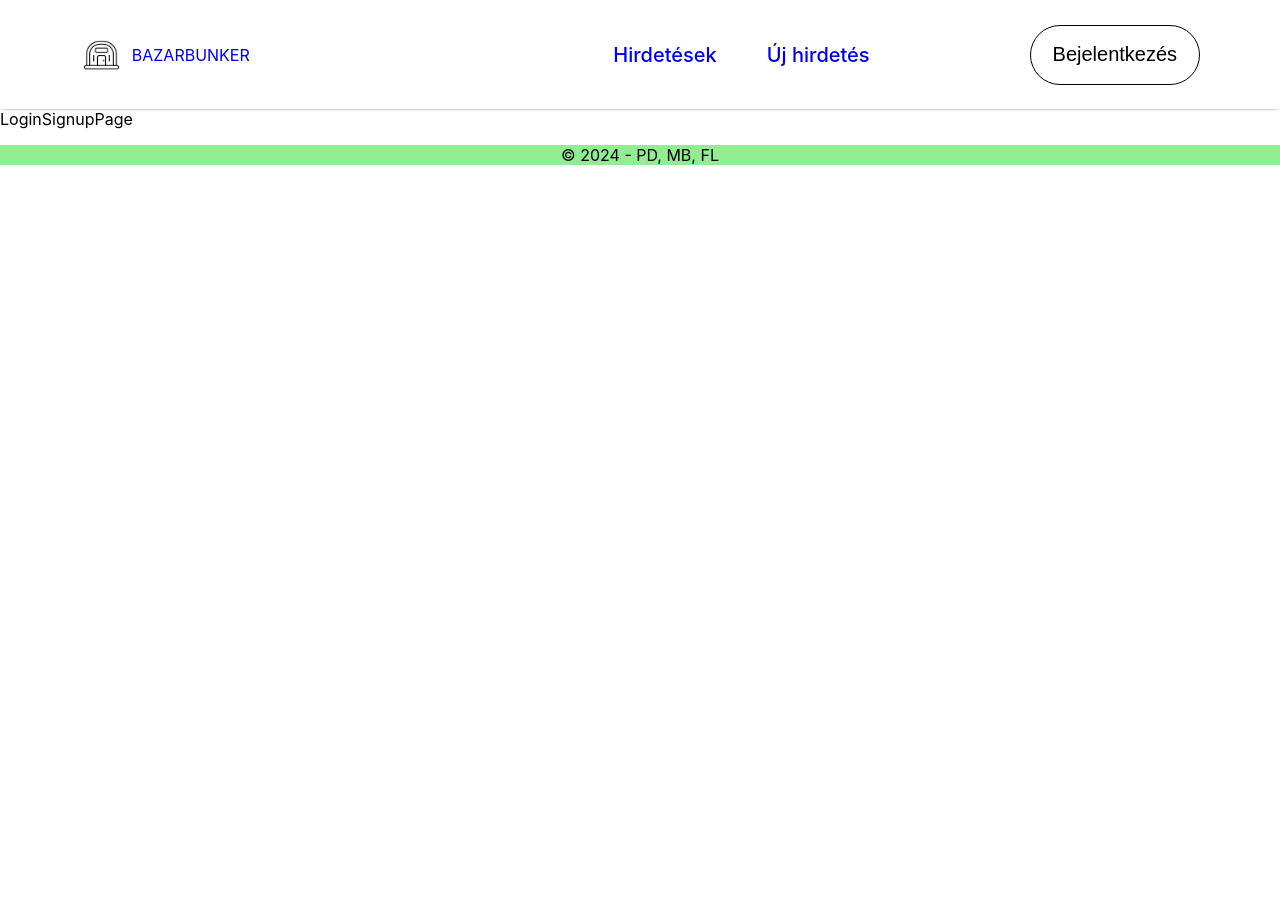
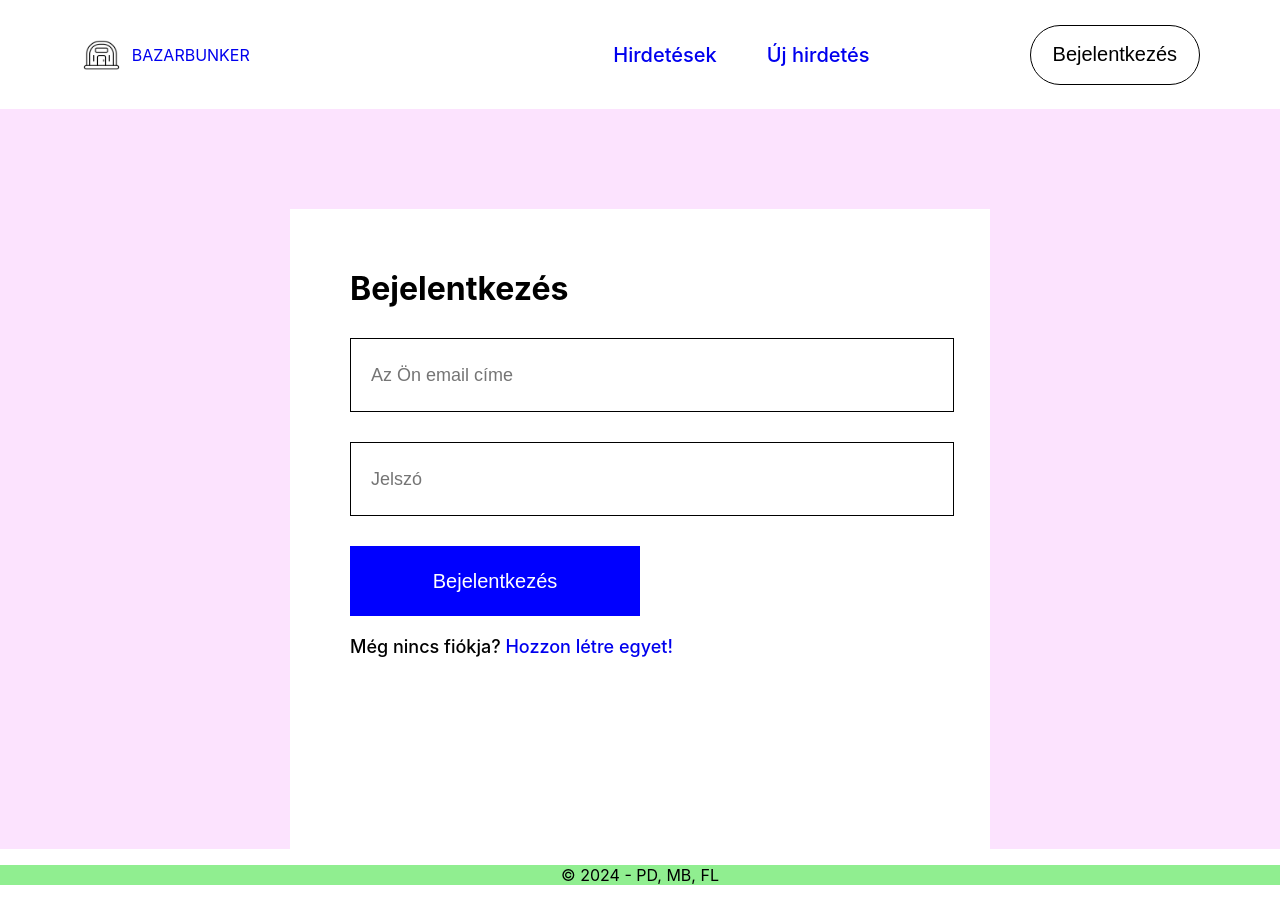
Before and after one commit to farkaslevente/14AA-D-BazarBunker, a React (Create React App) app in the folder frontend_new/: page /bejelentkezes in a window 1280 px wide. Before the commit the page ends 800 px from the top, so only its background shows below. Built offline with nearby package versions, Linux system fonts and the light colour scheme.

Commit message:
took apart login and register pages loginpage style done next: registerpage

```diff
--- a/frontend_new/src/App.js
+++ b/frontend_new/src/App.js
@@ -2,11 +2,12 @@ import './App.css';
 import { Navbar } from './Components/Navbar/Navbar';
 import { BrowserRouter, Routes, Route } from 'react-router-dom';
 import { WelcomePage } from './Pages/WelcomePage';
-import { LoginSignupPage } from './Pages/LoginSignupPage';
+import { LoginPage } from './Pages/LoginPage';
 import { AllAdsPage } from './Pages/AllAdsPage';
 import { NewAdPage } from './Pages/NewAdPage';
 import { AdDetailsPage } from './Pages/AdDetailsPage';
 import { Footer } from './Components/Footer/Footer';
+import { RegisterPage } from './Pages/RegisterPage';
 
 function App() {
   return (
@@ -16,14 +17,13 @@ function App() {
 
         <Routes>
           <Route path='/' element={<WelcomePage/>}/>
-          <Route path='/bejelentkezes' element={<LoginSignupPage/>}/>
+          <Route path='/bejelentkezes' element={<LoginPage/>}/>
+          <Route path='/regisztracio' element={<RegisterPage/>}/>
           <Route path='/hirdetesek' element={<AllAdsPage/>}>
             <Route path=':hirdetesId' element={<AdDetailsPage/>}/>
           </Route>
           <Route path='/ujhirdetes' element={<NewAdPage/>}/>
 
-
-          <Route path='/login' element={<LoginSignupPage/>}/>
         </Routes>
 
         <Footer/>
--- /dev/null
+++ b/frontend_new/src/Pages/CSS/LoginPage.css
@@ -0,0 +1,59 @@
+.loginpage {
+    width: 100%;
+    height: 80vh;
+    background: #fce3fe;
+    padding-top: 100px;
+}
+
+.login-container {
+    width: 580px;
+    height: 600px;
+    background: white;
+    margin: auto;
+    padding: 40px 60px;
+}
+
+.login-container h1 {
+    margin: 20px 0px;
+}
+
+.login-fields {
+    display:  flex;
+    flex-direction: column;
+    gap: 30px;
+    margin-top: 30px;
+}
+
+.login-fields input {
+    height: 70px;
+    width: 100%;
+    padding-left: 20px;
+    border: 1px solid black;
+    outline: none;
+    color: #fce3fe;
+    font-size: 18px;
+}
+
+.login-container button {
+    width: 50%;
+    height: 70px;
+    color: white;
+    background: blue;
+    margin-top: 30px;
+    border: none;
+    font-size: 20px;
+    font-weight: 500;
+    cursor: pointer;
+}
+
+.login-signup {
+    margin-top: 20px;
+    color: black;
+    font-size: 18px;
+    font-weight: 500;
+}
+
+.login-signup span {
+    color: blue;
+    font-weight: 600;
+}
--- /dev/null
+++ b/frontend_new/src/Pages/LoginPage.jsx
@@ -0,0 +1,20 @@
+import React from 'react'
+import './CSS/LoginPage.css'
+
+export const LoginPage = () => {
+  return (
+    <div className='loginpage'>
+        <div className="login-container">
+            <h1>Bejelentkezés</h1>
+            <div className="login-fields">
+                <input type="email" placeholder='Az Ön email címe'/>
+                <input type="password" placeholder='Jelszó'/>
+            </div>
+            <div>
+                <button>Bejelentkezés</button>
+                <p className="login-signup">Még nincs fiókja? <a style={{ textDecoration: 'none'}} href='/regisztracio'>Hozzon létre egyet!</a></p>
+            </div>
+        </div>
+    </div>
+  )
+}
--- a/frontend_new/src/Pages/LoginSignupPage.jsx
+++ /dev/null
@@ -1,7 +0,0 @@
-import React from 'react'
-
-export const LoginSignupPage = () => {
-  return (
-    <div>LoginSignupPage</div>
-  )
-}
--- /dev/null
+++ b/frontend_new/src/Pages/RegisterPage.jsx
@@ -0,0 +1,7 @@
+import React from 'react'
+
+export const RegisterPage = () => {
+  return (
+    <div>RegisterPage</div>
+  )
+}
```
